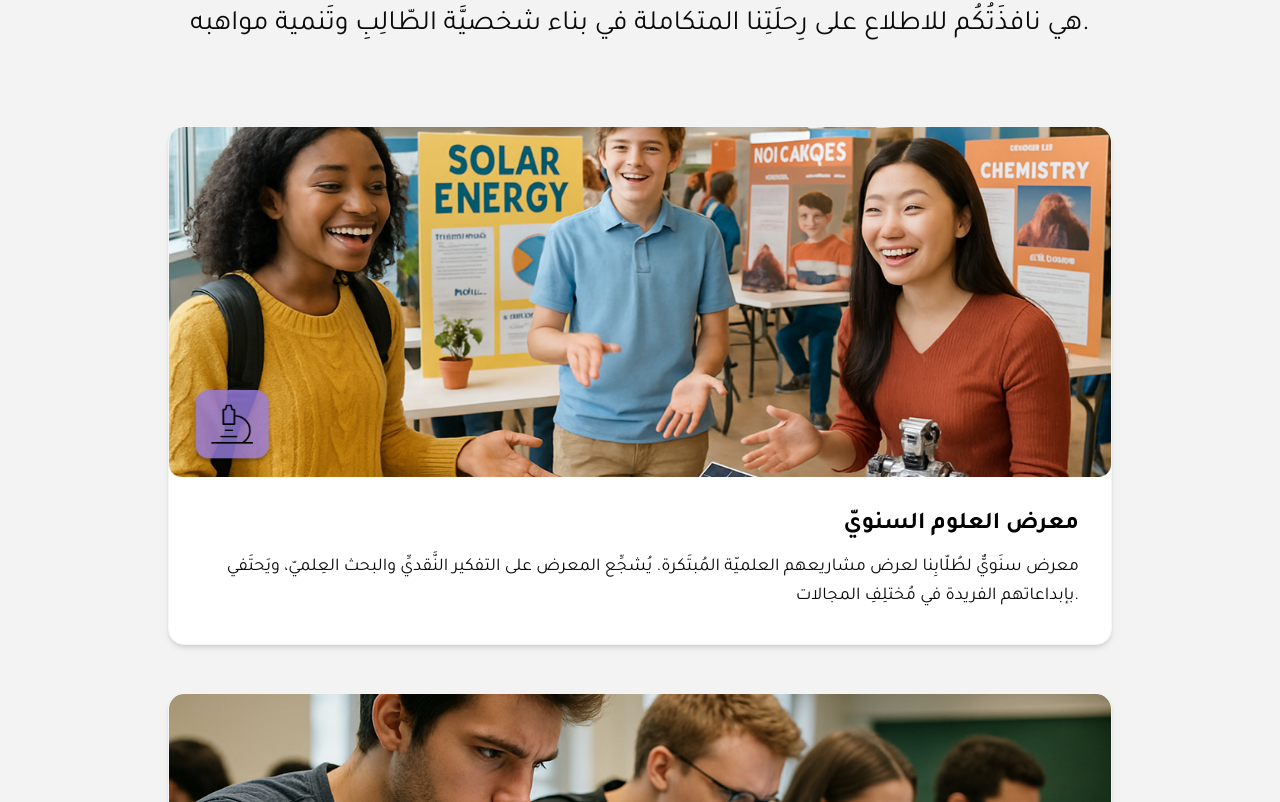
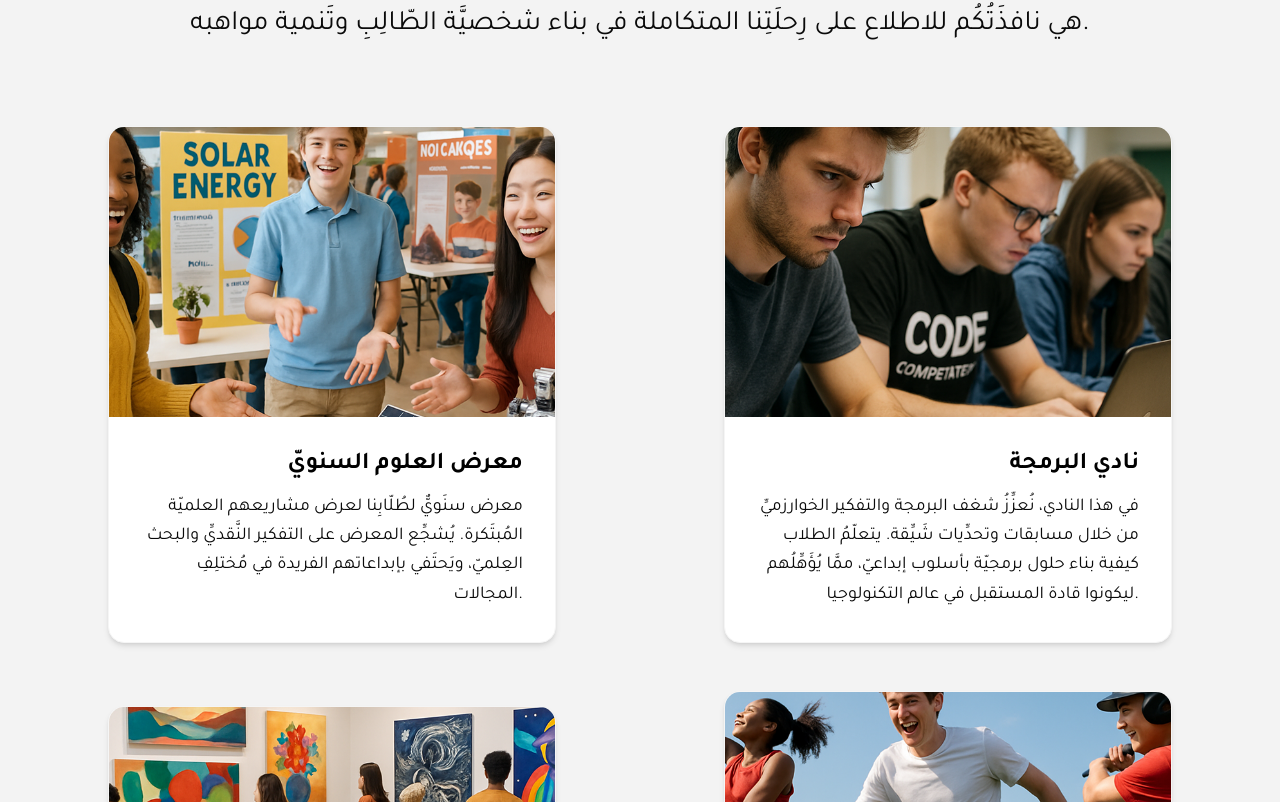
Before and after one commit to HaidarGhanem/Motafokeen_Website, a React (Vite) app: page /activity in a window 1280 px wide. Shown: the part 698-1500 px from the top of the page. Built offline with nearby package versions, Linux system fonts and the light colour scheme.

Commit message:
fixing img size

```diff
--- a/src/components/Poster/Poster.jsx
+++ b/src/components/Poster/Poster.jsx
@@ -2,18 +2,20 @@ import React from "react";
 
 const Poster = ({ content }) => {
   return (
-    <div className="flex flex-col md:flex-row md:flex-wrap justify-center items-center px-4 sm:px-6 lg:px-12 gap-12">
+    <div className="flex flex-col md:flex-row md:flex-wrap justify-center items-center px-4 sm:px-6 lg:px-12 gap-8 md:gap-12">
       {content.map((item, index) => (
         <div
           key={index}
-          className="bg-white rounded-2xl shadow-md border border-[var(--color-secondary)] overflow-hidden md:mx-30 w-full"
+          className="bg-white rounded-2xl shadow-md border border-[var(--color-secondary)] overflow-hidden w-full max-w-md mx-auto"
         >
-          {/* Image */}
-          <img
-            src={item.img}
-            alt={item.title}
-            className="w-full h-56 sm:h-58 md:h-80 lg:h-[350px] md:object-fill"
-          />
+          {/* Image Container with Fixed Aspect Ratio */}
+          <div className="relative w-full h-0 pb-[56.25%] sm:pb-[60%] md:pb-[65%] overflow-hidden">
+            <img
+              src={item.img}
+              alt={item.title}
+              className="absolute inset-0 w-full h-full object-cover"
+            />
+          </div>
 
           {/* Content */}
           <div className="p-4 sm:p-6 lg:p-8 text-right">
```
